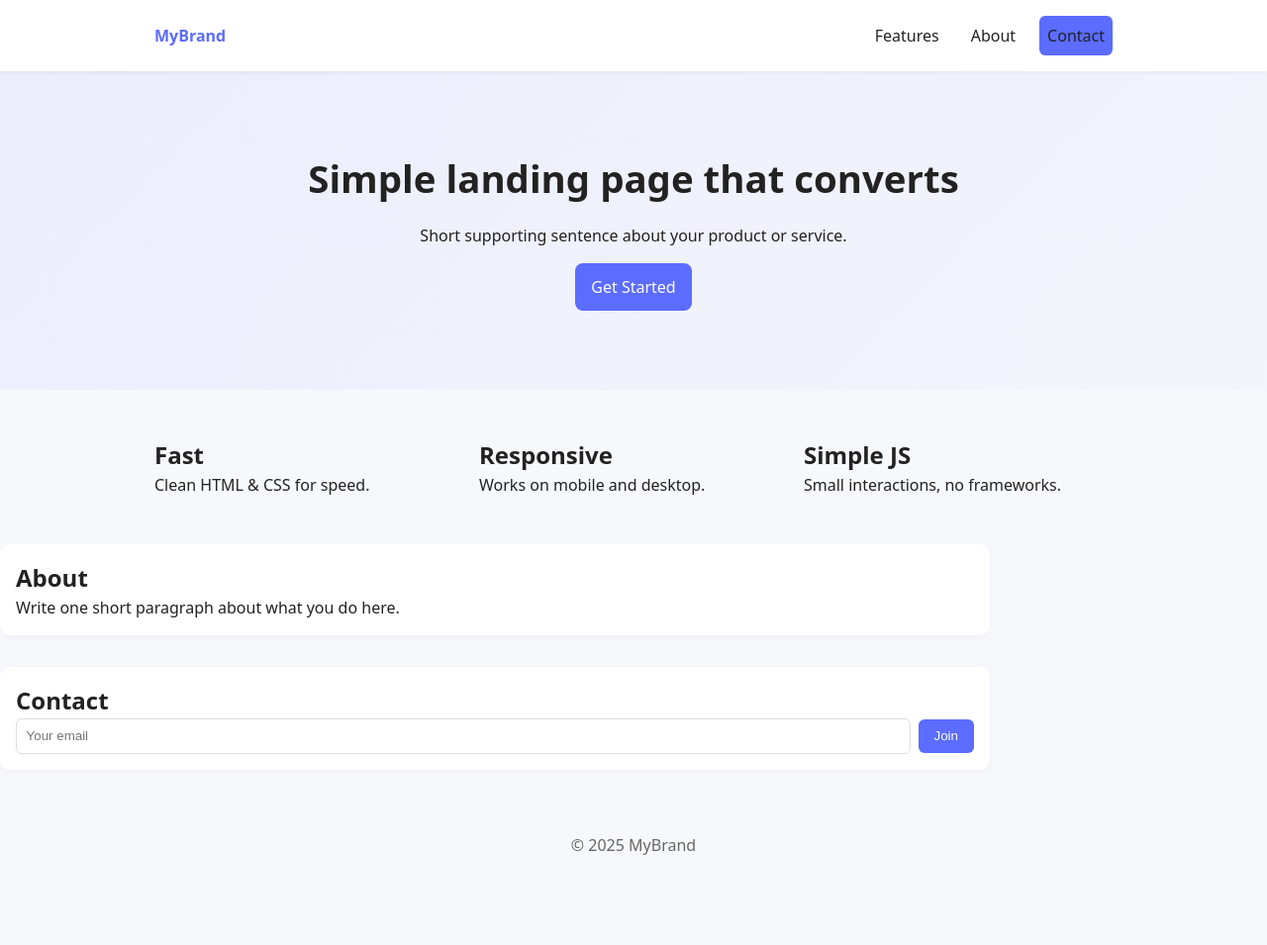
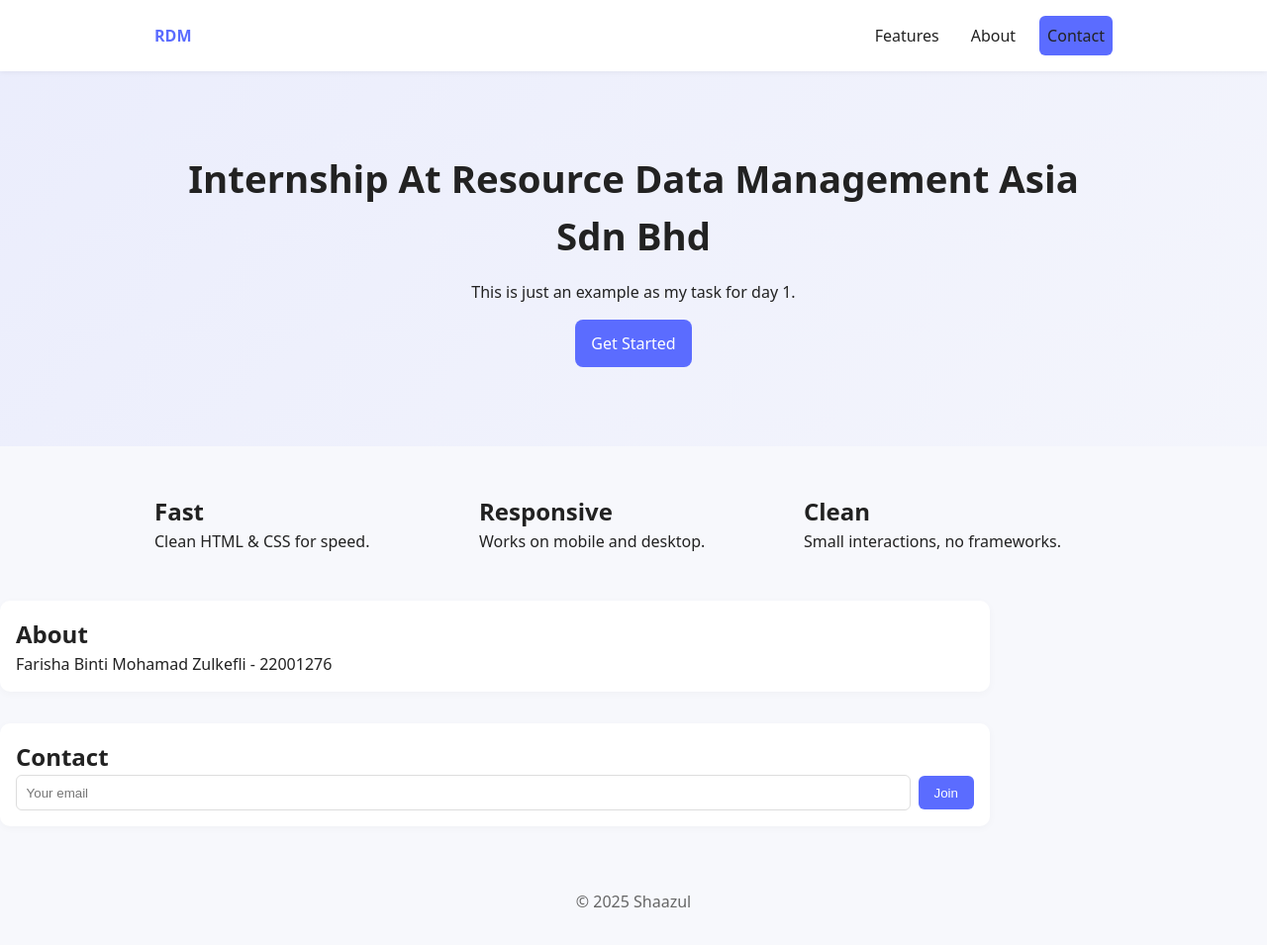
Before and after one commit to shaazul/landing-page, a plain HTML site: page index.html in a window 1280 px wide. Shown: the whole page at 99% size. Before the commit the page ends 898 px from the top, so only its background shows below. Drawn offline with Linux system fonts and the light colour scheme.

```diff
--- a/index.html
+++ b/index.html
@@ -3,13 +3,13 @@
 <head>
   <meta charset="utf-8" />
   <meta name="viewport" content="width=device-width,initial-scale=1" />
-  <title>Simple Landing — My Product</title>
+  <title>Simple Landing — UTP Internship</title>
   <link rel="stylesheet" href="styles.css" />
 </head>
 <body>
   <header class="site-header">
     <div class="container">
-      <a class="logo" href="#">MyBrand</a>
+      <a class="logo" href="#">RDM</a>
       <nav class="nav">
         <a href="#features">Features</a>
         <a href="#about">About</a>
@@ -22,8 +22,8 @@
   <main>
     <section class="hero">
       <div class="container hero-inner">
-        <h1>Simple landing page that converts</h1>
-        <p>Short supporting sentence about your product or service.</p>
+        <h1>Internship At Resource Data Management Asia Sdn Bhd</h1>
+        <p>This is just an example as my task for day 1.</p>
         <a href="#contact" class="btn">Get Started</a>
       </div>
     </section>
@@ -38,14 +38,14 @@
         <p>Works on mobile and desktop.</p>
       </article>
       <article>
-        <h2>Simple JS</h2>
+        <h2>Clean</h2>
         <p>Small interactions, no frameworks.</p>
       </article>
     </section>
 
     <section id="about" class="container about">
       <h2>About</h2>
-      <p>Write one short paragraph about what you do here.</p>
+      <p>Farisha Binti Mohamad Zulkefli - 22001276</p>
     </section>
 
     <section id="contact" class="container contact">
@@ -59,7 +59,7 @@
   </main>
 
   <footer class="footer">
-    <div class="container">© <span id="year"></span> MyBrand</div>
+    <div class="container">© <span id="year"></span> Shaazul</div>
   </footer>
 
   <script src="script.js"></script>
```
